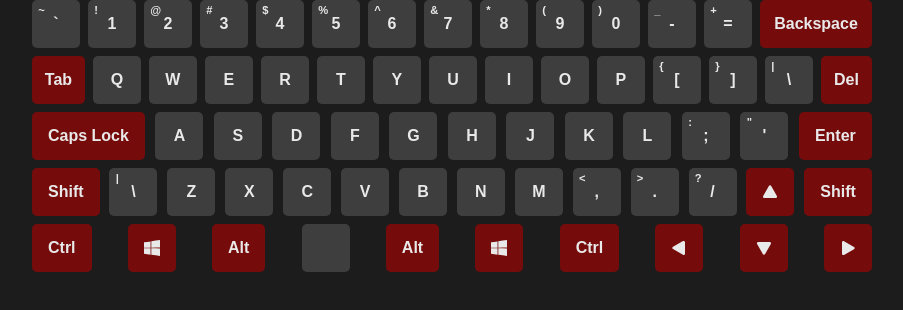
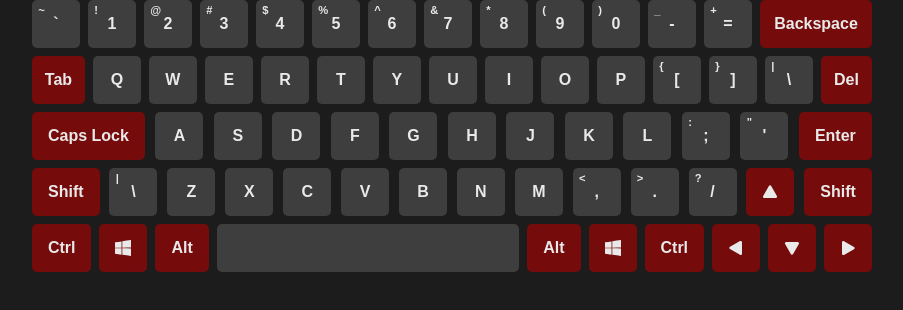
Before and after one commit to eugenekhovaiev/virtual-keyboard, a website: page index.html in a window 1280 px wide. Shown: the whole page, without its empty margins (188-1091 px from the left). Drawn offline with Linux system fonts and the light colour scheme.

Commit message:
fix: change space button size

```diff
--- a/js/script.js
+++ b/js/script.js
@@ -11,6 +11,8 @@ window.addEventListener('DOMContentLoaded', () => {
 
       if (mainSymbol.length !== 1) {
         this.button.classList.add('button_func');
+      } else if (mainSymbol === ' ') {
+        this.button.classList.add('button_space');
       } else {
         mainSymbol = mainSymbol.toUpperCase();
       }
--- a/sass/components/_button.scss
+++ b/sass/components/_button.scss
@@ -62,6 +62,10 @@
     background-color: $func-button-color;
   }
 
+  &_space {
+    width: 19rem;
+  }
+
   &:hover {
     transform: scale(1.05);
     background-color: $letter-color;
```
Also changed, not shown: css/main.min.css.
